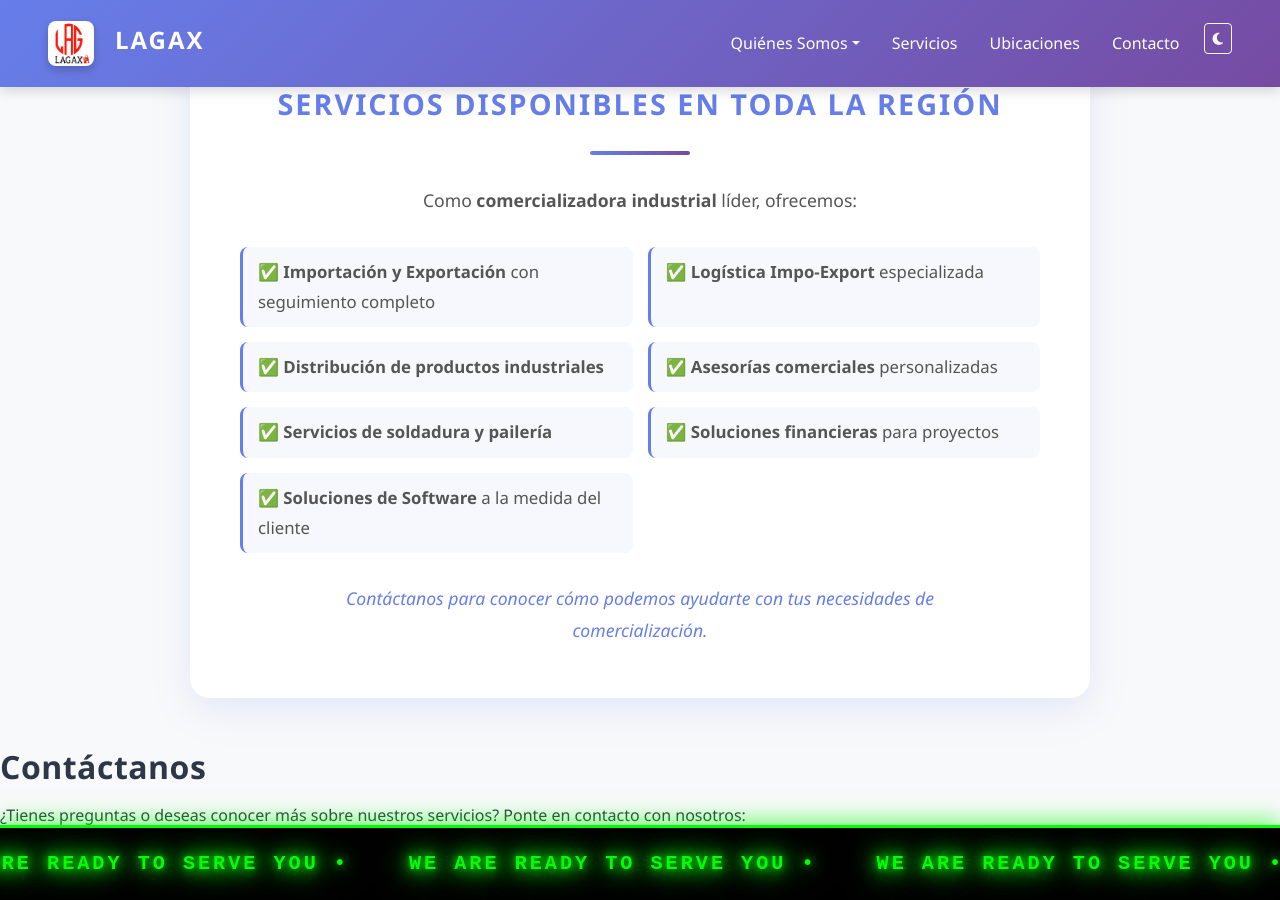
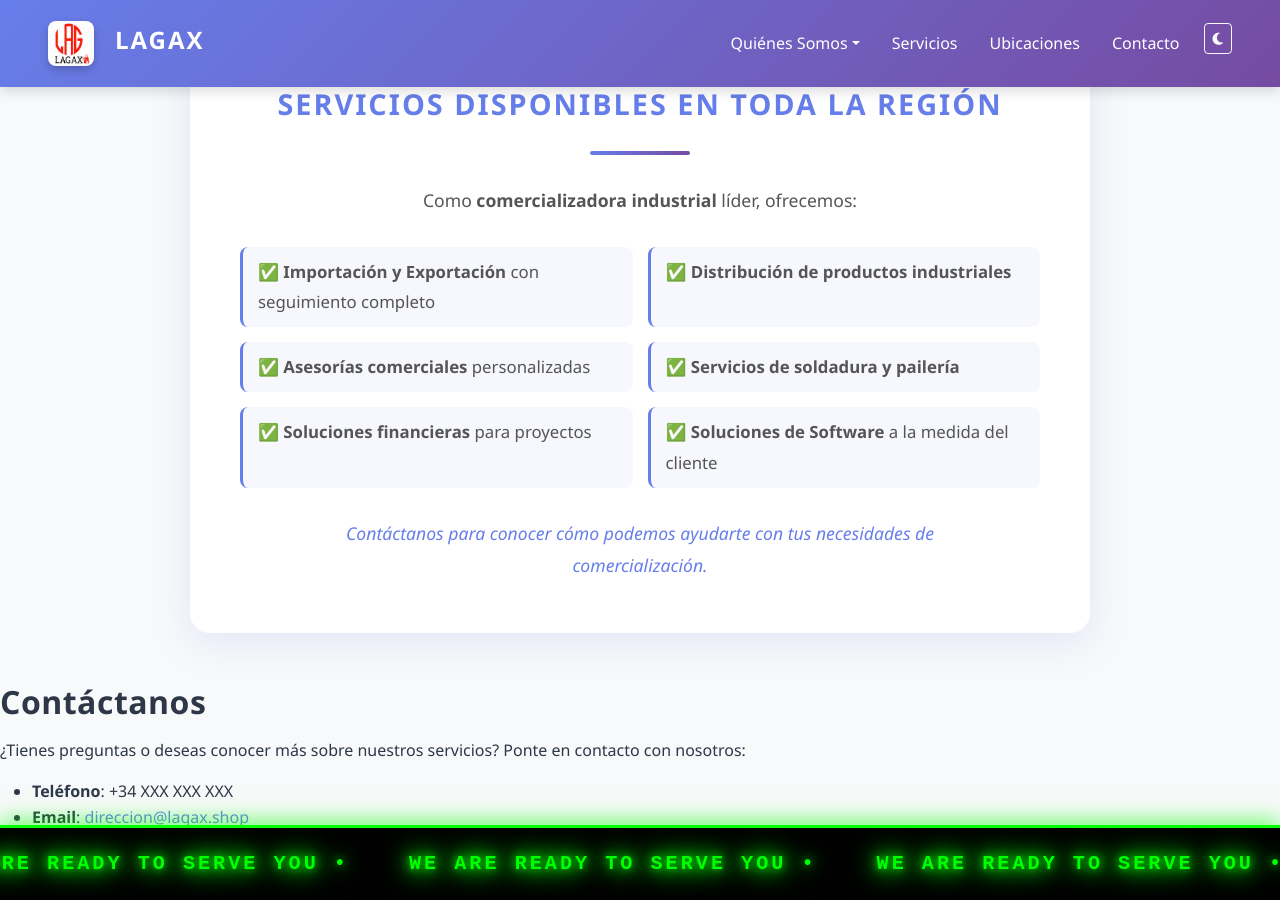
Before and after one commit to gasglz18/lagax, a Jekyll site: the page built from index.md, in a window 1280 px wide and 900 px high, scrolled down 2123 px. Built offline with Jekyll 4.4.1, drawn with Linux system fonts in a browser that asks for light colours.

Commit message:
Eliminar servicio de Logística Impo-Export por ser repetitivo

```diff
--- a/index.md
+++ b/index.md
@@ -479,7 +479,6 @@ startAutoplay();
 
   <div class="servicios-list">
     <div class="servicio-item">✅ <strong>Importación y Exportación</strong> con seguimiento completo</div>
-    <div class="servicio-item">✅ <strong>Logística Impo-Export</strong> especializada</div>
     <div class="servicio-item">✅ <strong>Distribución de productos industriales</strong></div>
     <div class="servicio-item">✅ <strong>Asesorías comerciales</strong> personalizadas</div>
     <div class="servicio-item">✅ <strong>Servicios de soldadura y pailería</strong></div>
```
Also changed, not shown: 1 other file.
